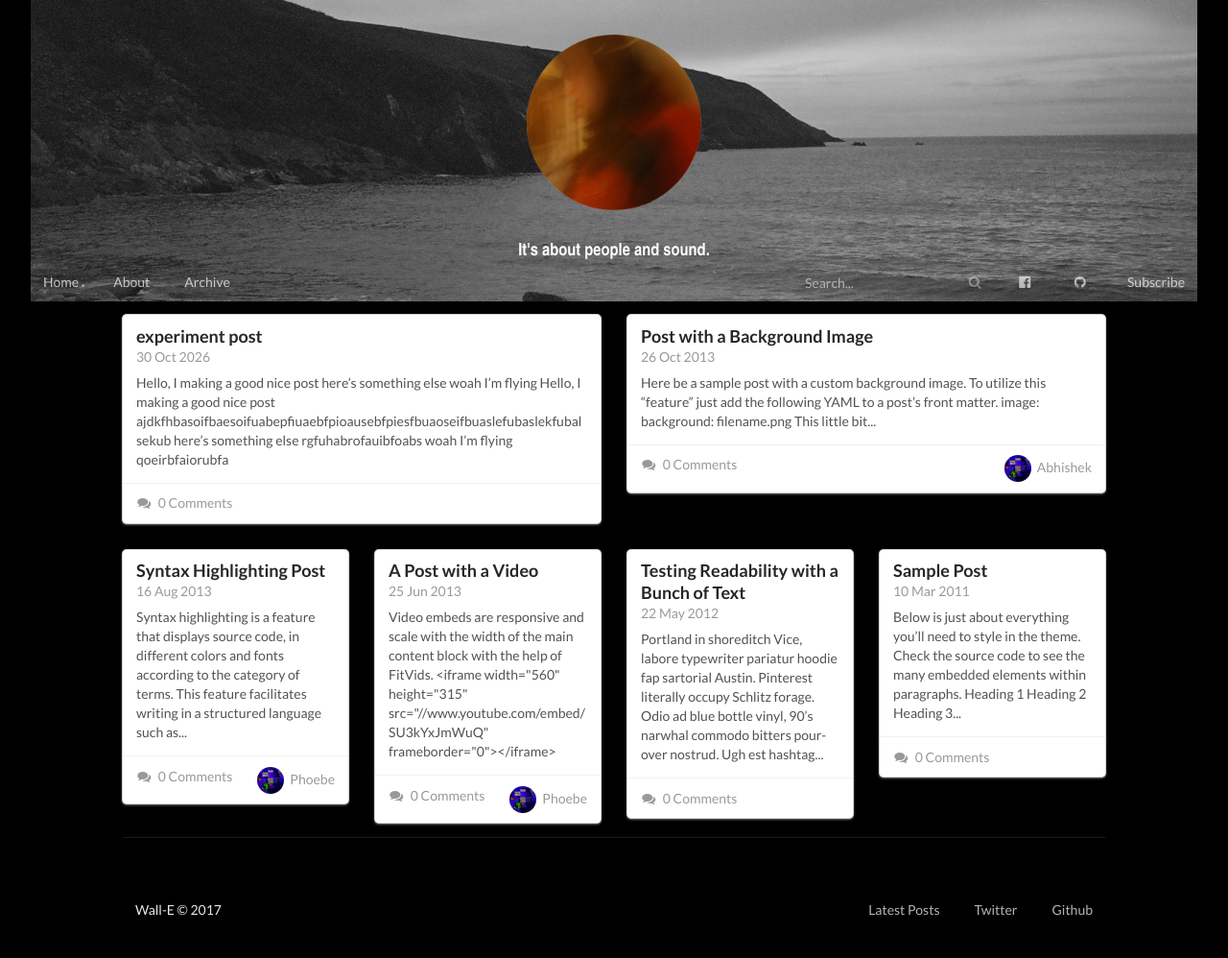
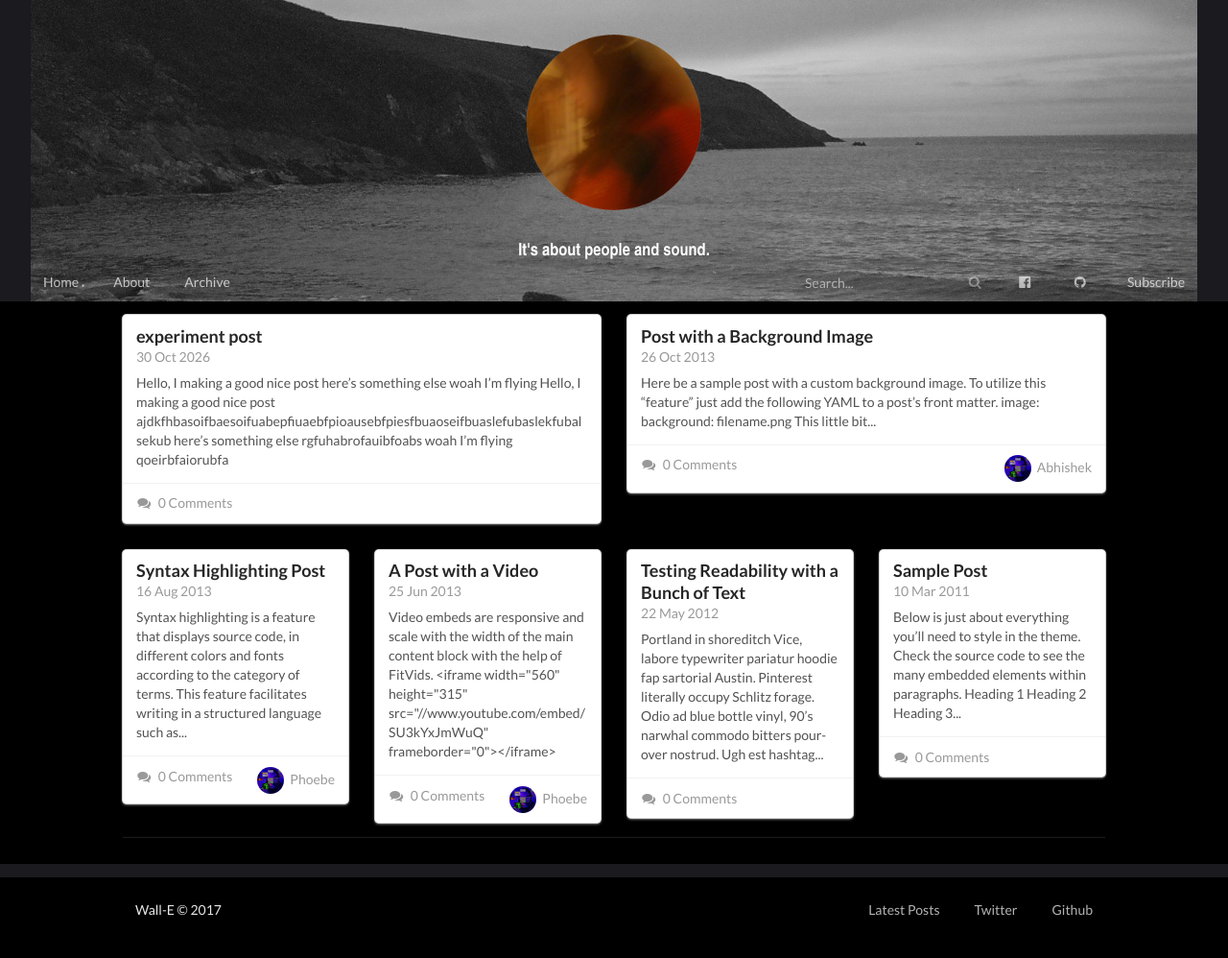
Before and after one commit to ZOOCHOSIS-BLOG/ZOOCHOSIS-BLOG.github.io, a Jekyll site: the page built from index.html, in a window 1280 px wide. Shown: the whole page at 96% size. Built offline with Jekyll 4.4.1, drawn with Linux system fonts in a browser that asks for light colours; some web fonts are replaced; the list of posts is cut into pages by our own code; comment, search, counter and statistics services are not loaded.

Commit message:
bg 1a1a1f beginning

```diff
--- a/assets/css/main.css
+++ b/assets/css/main.css
@@ -20,14 +20,14 @@ img, video, iframe {
 }
 
 body {
-    background-color: black;
+    background-color: RGBA(26, 26, 31, 1)
 }
 
 /* header */
 
 .header-wrapper {
     max-height: 100%;
-    background-color: black;
+    background-color: RGBA(26, 26, 31, 1);
 }
 
 header {
```
